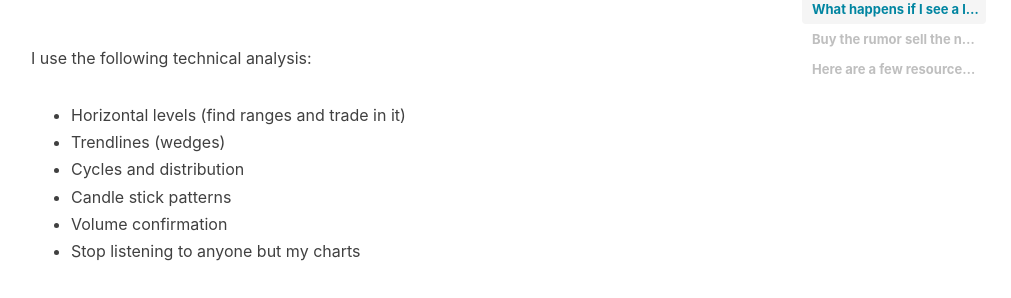
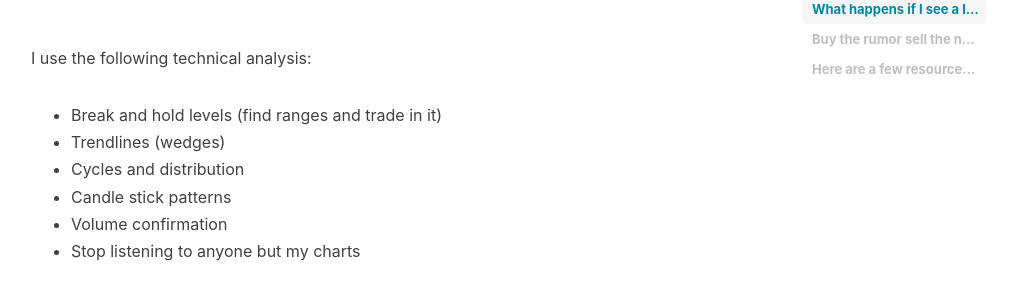
Before and after one commit to aaronjohn2/aaronjohn2.github.io, a Jekyll site: the page built from _posts/trading/2021-05-29-technical-analysis.md, in a window 1280 px wide and 900 px high, scrolled down 1797 px. Shown: the part 155-453 px from the top of the window, without its empty margins (234-1245 px from the left). Built offline with Jekyll 4.4.1, drawn with Linux system fonts in a browser that asks for light colours; nearby versions of some CDN libraries; comment, search, counter and statistics services are not loaded.

Commit message:
Update 2021-05-29-technical-analysis.md

```diff
--- a/_posts/trading/2021-05-29-technical-analysis.md
+++ b/_posts/trading/2021-05-29-technical-analysis.md
@@ -45,7 +45,7 @@ Also, I strictly follow these rules:
 - I take it!
 
 I use the following technical analysis:
-- Horizontal levels (find ranges and trade in it)
+- Break and hold levels (find ranges and trade in it)
 - Trendlines (wedges)
 - Cycles and distribution
 - Candle stick patterns
```
